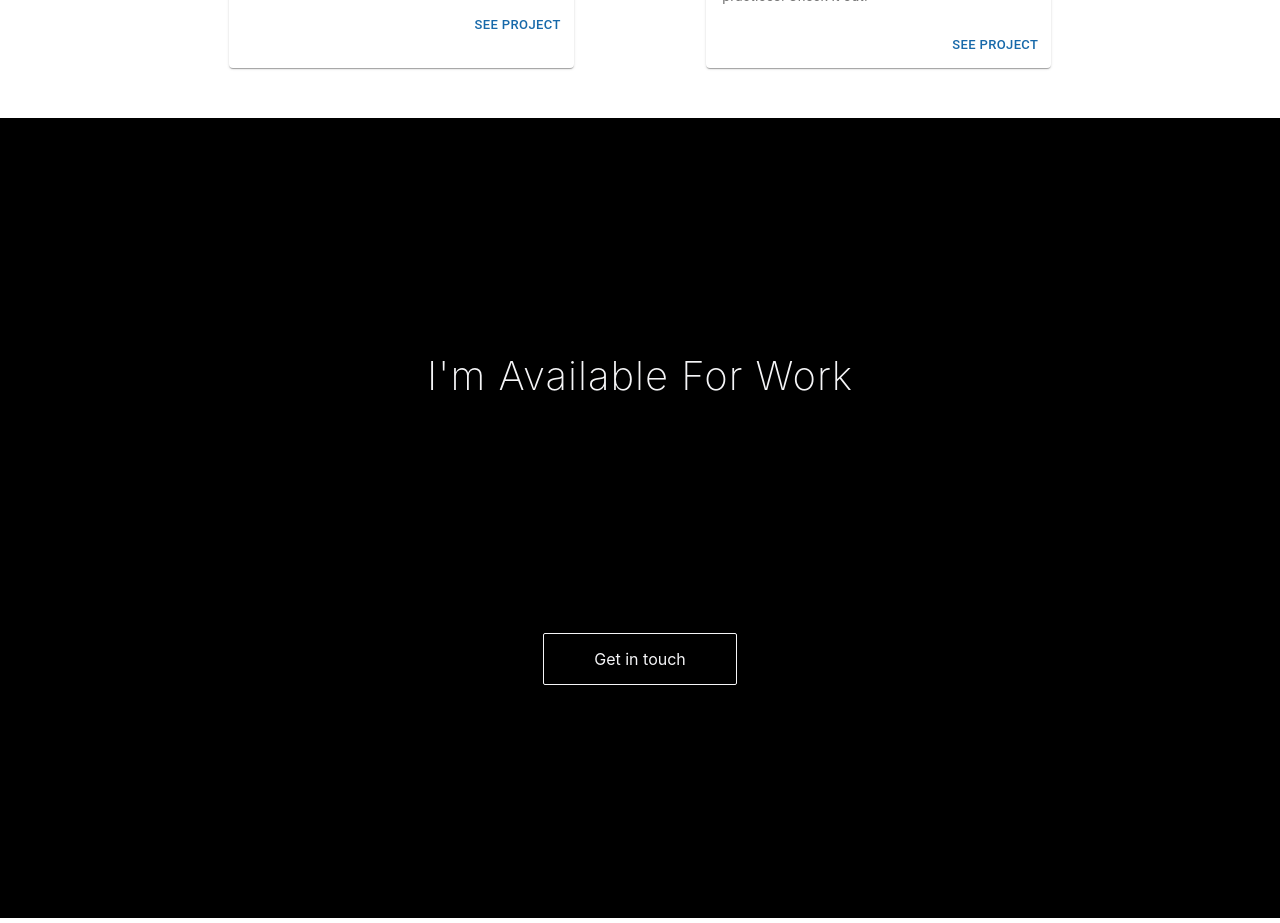
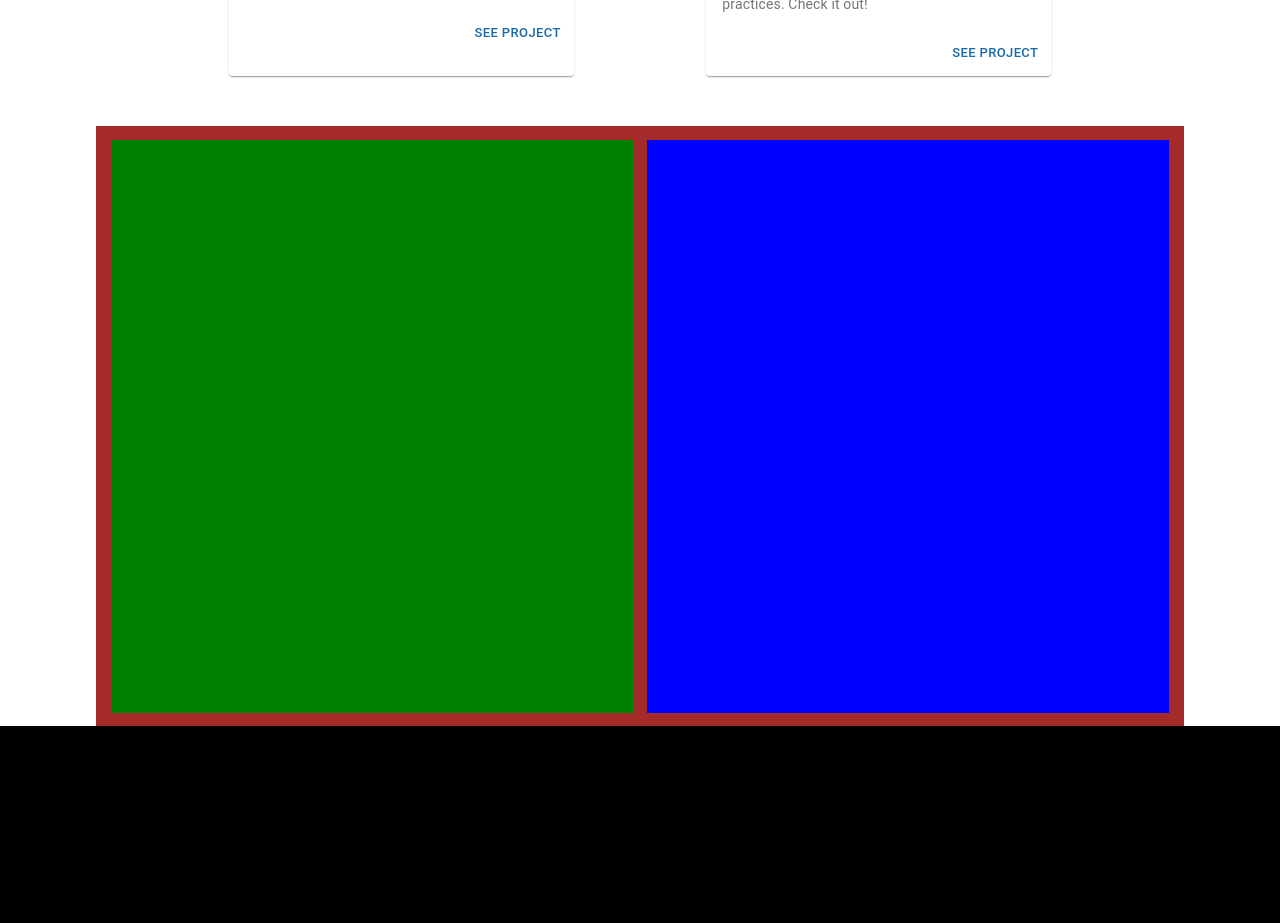
Before and after one commit to mrjlancaster/Portfolio, a React (Create React App) app: page /Home in a window 1280 px wide. Shown: the part 1660-2583 px from the top of the page. Built offline with nearby package versions, Linux system fonts and the light colour scheme.

Commit message:
add new section

```diff
--- a/src/App.js
+++ b/src/App.js
@@ -5,6 +5,7 @@ import Header from './components/Header';
 import Welcome from './components/Welcome';
 import Projects from './components/Projects';
 import Contact from './components/Contact';
+import Calculator from './components/Calculator';
 
 const App = () => {
 
@@ -14,6 +15,7 @@ const App = () => {
 				<Header />
 				<Welcome />
 				<Projects />
+				<Calculator />
 				<Contact />
 				{/* <Switch>
 					<Route path='/' exact component={Welcome} />
--- a/src/components/Calculator.js
+++ b/src/components/Calculator.js
@@ -1,13 +1,16 @@
 import React from 'react';
 
+// import styles
+import useStyles from '../styles';
+
 const Calculator = () => {
+	const classes = useStyles();
+
 	return (
-		<div>
-			<div>
-				<img src="" />
+		<div className={classes.calculatorContainer}>
+			<div className={classes.leftBox}>
 			</div>
-			<div>
-				<img src="" />
+			<div className={classes.rightBox}>
 			</div>
 		</div>
 	)
--- a/src/components/Header.js
+++ b/src/components/Header.js
@@ -11,18 +11,6 @@ import { Typography } from '@material-ui/core';
 const Header = () => {
 
 	const classes = useStyles();
-
-	const displayHome = () => {
-
-	}
-
-	const displayProjects = () => {
-
-	}
-
-	const displayContact = () => {
-
-	}
 
 	return (
 		<div>
--- a/src/styles.js
+++ b/src/styles.js
@@ -8,7 +8,7 @@ const useStyles = makeStyles((theme) => ({
 		 justifyContent: 'center',
 		 backgroundColor: 'rgba(0, 0, 0, 0.8)',
 		 position: 'fixed',
-		 height: '7%'
+		 height: '7%',
 	 },
 	 title: {
 		flexGrow: 1,
@@ -44,7 +44,7 @@ const useStyles = makeStyles((theme) => ({
 		justifyContent: 'center',
 		textAlign: 'center',
 		margin: '0 auto',
-		height: '93vh',
+		height: '94vh',
 		width: '75%'
 	 },
 	 welcomeTitle: {
@@ -97,6 +97,29 @@ const useStyles = makeStyles((theme) => ({
 		 color: '#1769aa'
 	},
 
+	// calculator styles
+	calculatorContainer: {
+		display: 'flex',
+		height: 600,
+		justifyContent: 'space-evenly',
+		alignItems: 'center',
+		margin: '0 auto',
+		width: '85%',
+		backgroundColor: 'brown'
+	},
+	leftBox: {
+		height: 573,
+		width: '48%',
+		backgroundColor: 'green'
+	},
+	rightBox: {
+		height: 573,
+		width: '48%',
+		backgroundColor: 'blue'
+	},
+
+
+
 
 	 // Contact component styles
 	 contactBox: {
```
